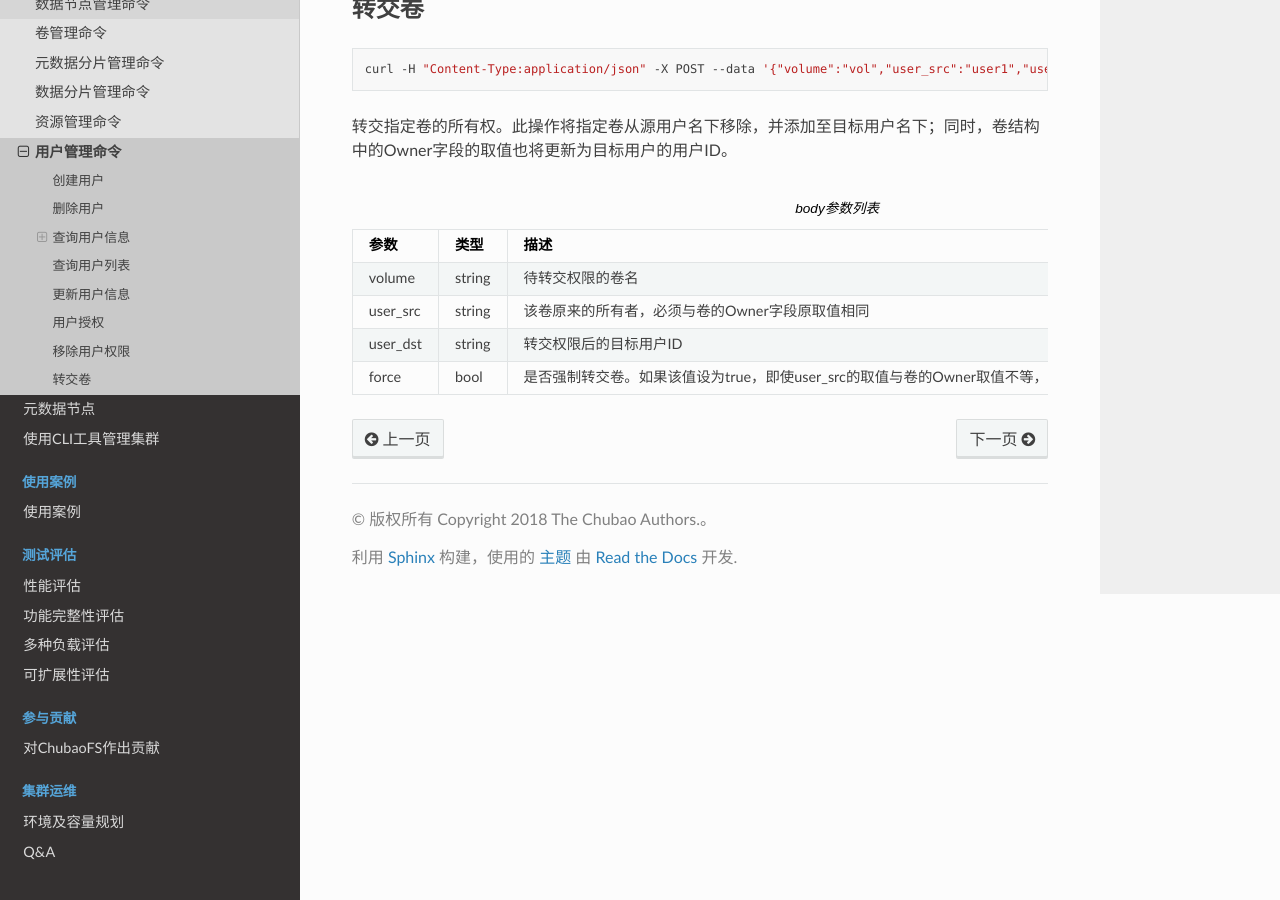
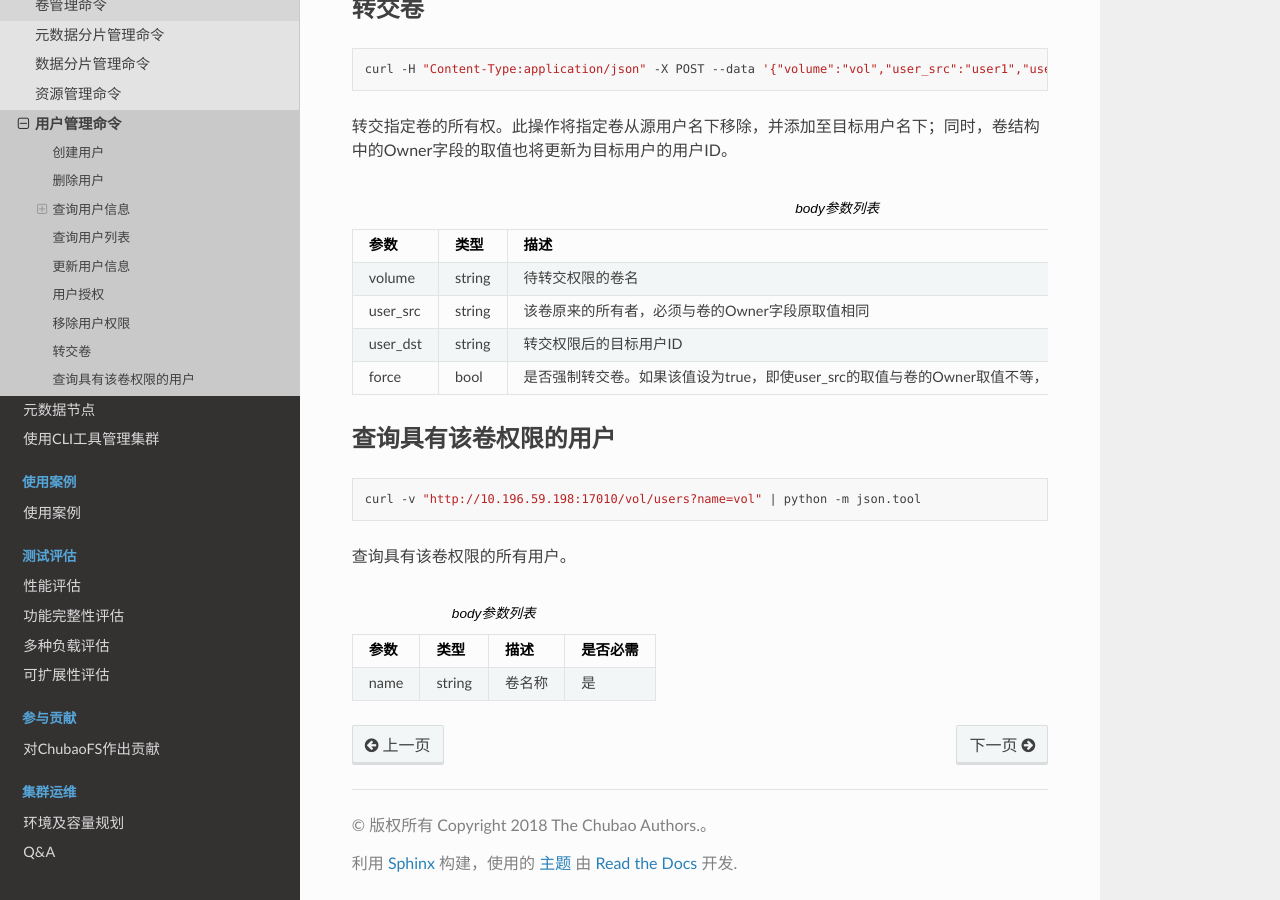
Before and after one commit to cubefs/docs-zh, a Sphinx documentation site: the page built from docs/source/admin-api/master/user.rst, in a window 1280 px wide and 900 px high, scrolled down 3811 px. Built offline with Sphinx 7.4.7 and the Read the Docs theme 2.0.0, drawn with Linux system fonts in a browser that asks for light colours.

Commit message:
add getUsersOfVol
Signed-off-by: zhangxiangping <240133996@qq.com>

```diff
--- a/docs/source/admin-api/master/user.rst
+++ b/docs/source/admin-api/master/user.rst
@@ -175,3 +175,17 @@ ChubaoFS将卷的 **Owner** 字段看作一个用户ID。例如，创建卷时Ow
    "user_src", "string", "该卷原来的所有者，必须与卷的Owner字段原取值相同", "是"
    "user_dst", "string", "转交权限后的目标用户ID", "是"
    "force", "bool", "是否强制转交卷。如果该值设为true，即使user_src的取值与卷的Owner取值不等，也会将卷变更至目标用户名下", "否"
+
+查询具有该卷权限的用户
+-----------------------
+
+.. code-block:: bash
+
+   curl -v "http://10.196.59.198:17010/vol/users?name=vol" | python -m json.tool
+
+查询具有该卷权限的所有用户。
+
+.. csv-table:: body参数列表
+   :header: "参数", "类型", "描述", "是否必需"
+
+   "name", "string", "卷名称", "是"
```
